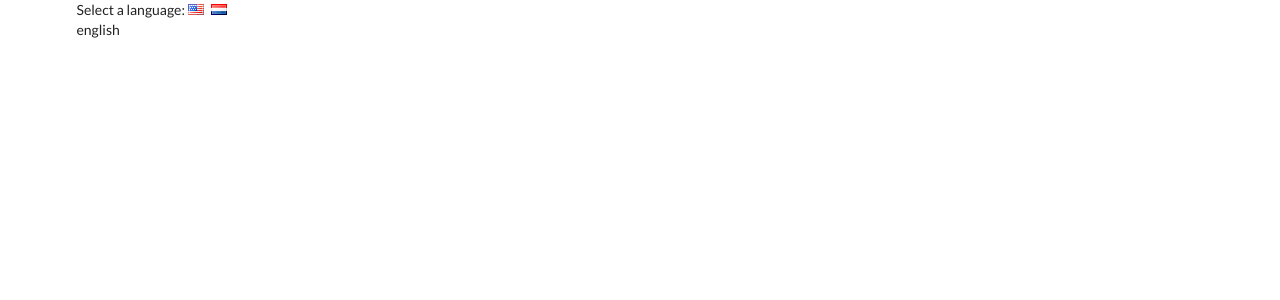
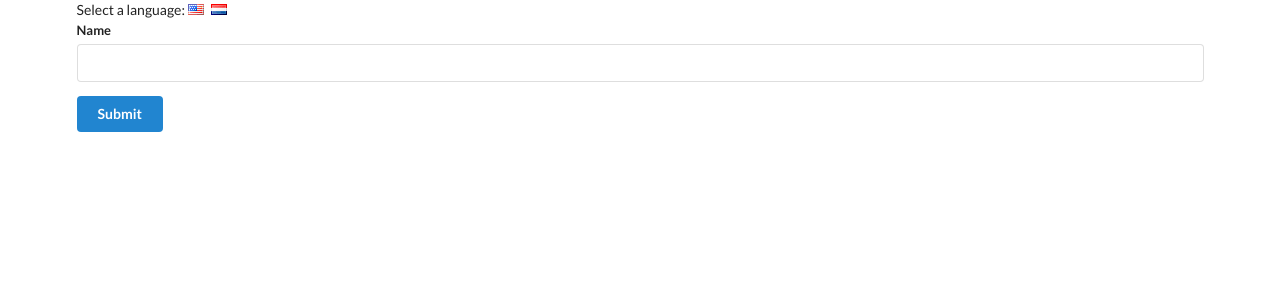
Before and after one commit to agdavid/translate, a React (Create React App) app: page / in a window 1280 px wide. Shown: the top 300 px of the page. Built offline with nearby package versions, Linux system fonts and the light colour scheme.

Commit message:
create components

```diff
--- a/src/components/App.js
+++ b/src/components/App.js
@@ -1,4 +1,5 @@
 import React from "react";
+import UserCreate from "./UserCreate";
 
 class App extends React.Component {
   state = { language: "english" };
@@ -21,7 +22,7 @@
             onClick={() => this.onLanguageChange("dutch")}
           />
         </div>
-        {this.state.language}
+        <UserCreate />
       </div>
     );
   }
--- /dev/null
+++ b/src/components/Button.js
@@ -0,0 +1,9 @@
+import React from "react";
+
+class Button extends React.Component {
+  render() {
+    return <button className="ui button primary">Submit</button>;
+  }
+}
+
+export default Button;
--- /dev/null
+++ b/src/components/Field.js
@@ -0,0 +1,14 @@
+import React from "react";
+
+class Field extends React.Component {
+  render() {
+    return (
+      <div className="ui field">
+        <label>Name</label>
+        <input />
+      </div>
+    );
+  }
+}
+
+export default Field;
--- /dev/null
+++ b/src/components/UserCreate.js
@@ -0,0 +1,14 @@
+import React from "react";
+import Field from "./Field";
+import Button from "./Button";
+
+const UserCreate = () => {
+  return (
+    <div className="ui form">
+      <Field />
+      <Button />
+    </div>
+  );
+};
+
+export default UserCreate;
```
